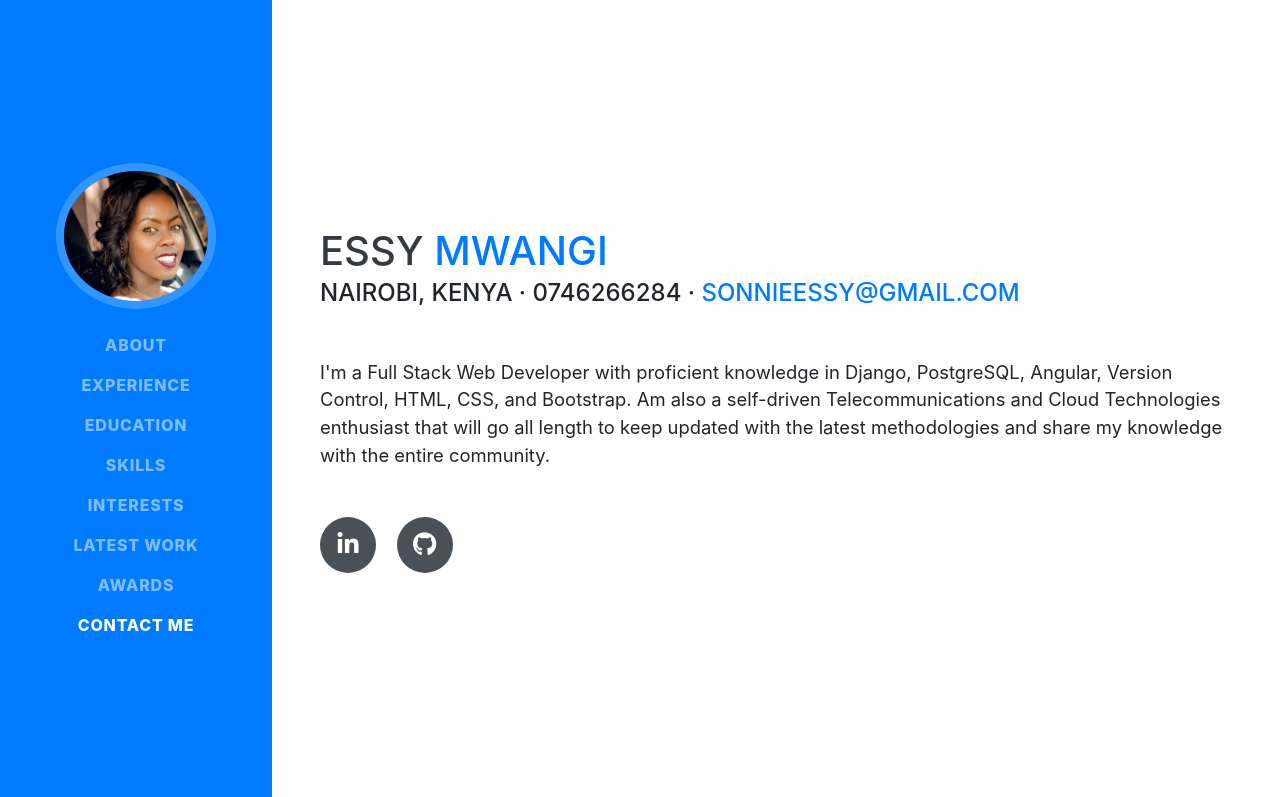
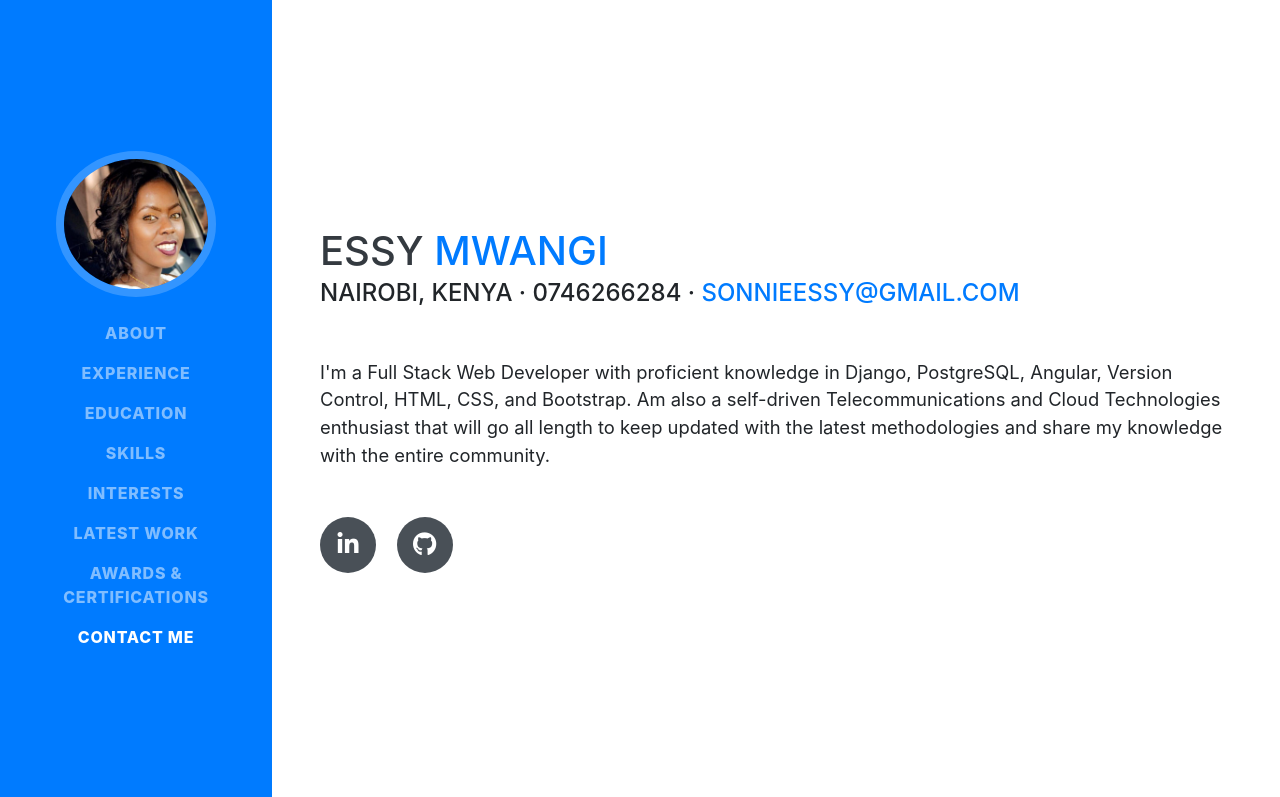
Before and after one commit to EssyMwangi/Resume, a website with bundled scripts: page index.html in a window 1280 px wide. Shown: the top 797 px of the page. Built offline with nearby package versions, Linux system fonts and the light colour scheme; a web font is replaced by a local one.

Commit message:
final commit

```diff
--- a/index.html
+++ b/index.html
@@ -60,7 +60,7 @@
           <a class="nav-link js-scroll-trigger" href="#work">Latest Work</a>
         </li>
         <li class="nav-item">
-          <a class="nav-link js-scroll-trigger" href="#awards">Awards</a>
+          <a class="nav-link js-scroll-trigger" href="#awards">Awards & Certifications</a>
         </li>
         <li class="nav-item">
           <a class="nav-link js-scroll-trigger" href="#contact">Contact Me</a>
```
